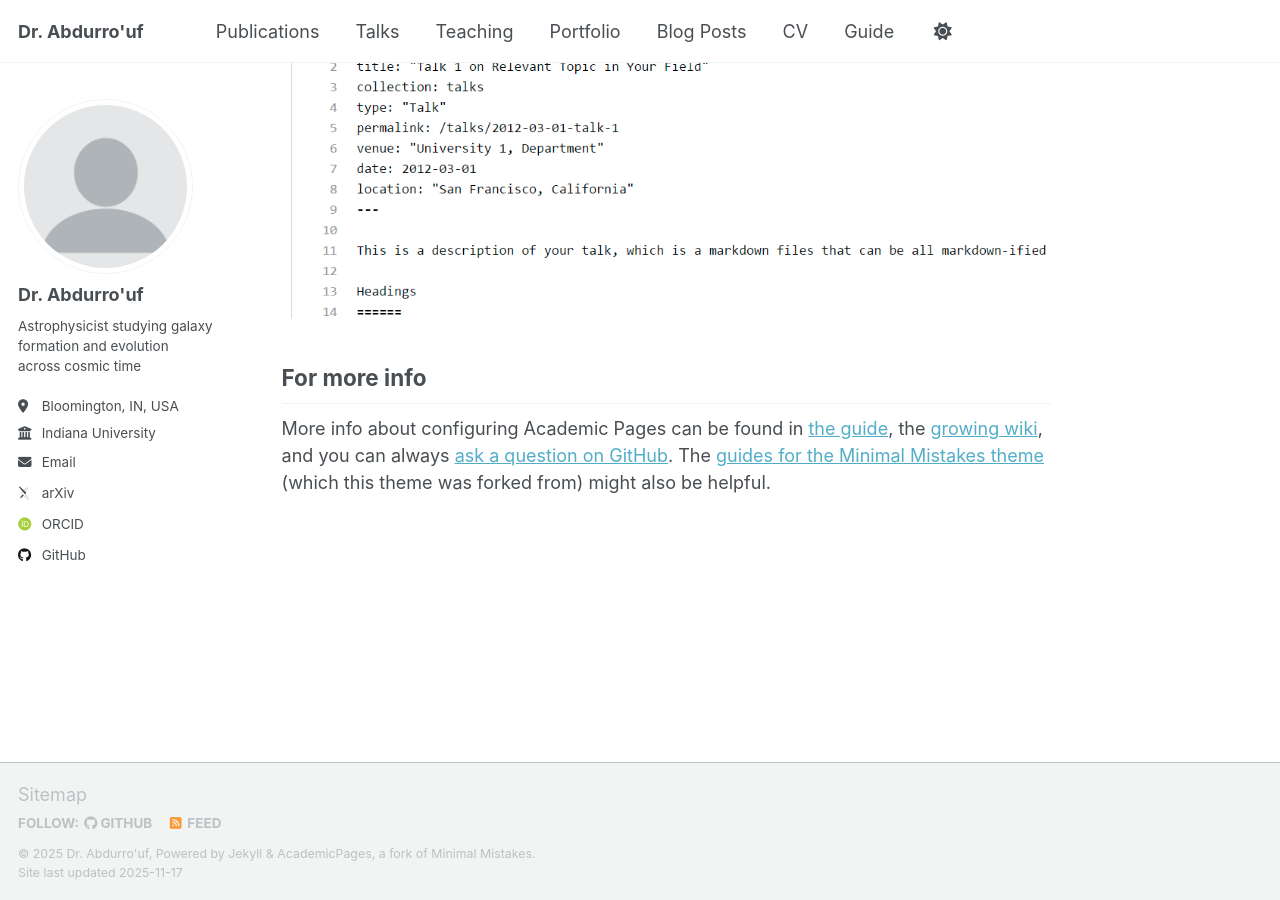
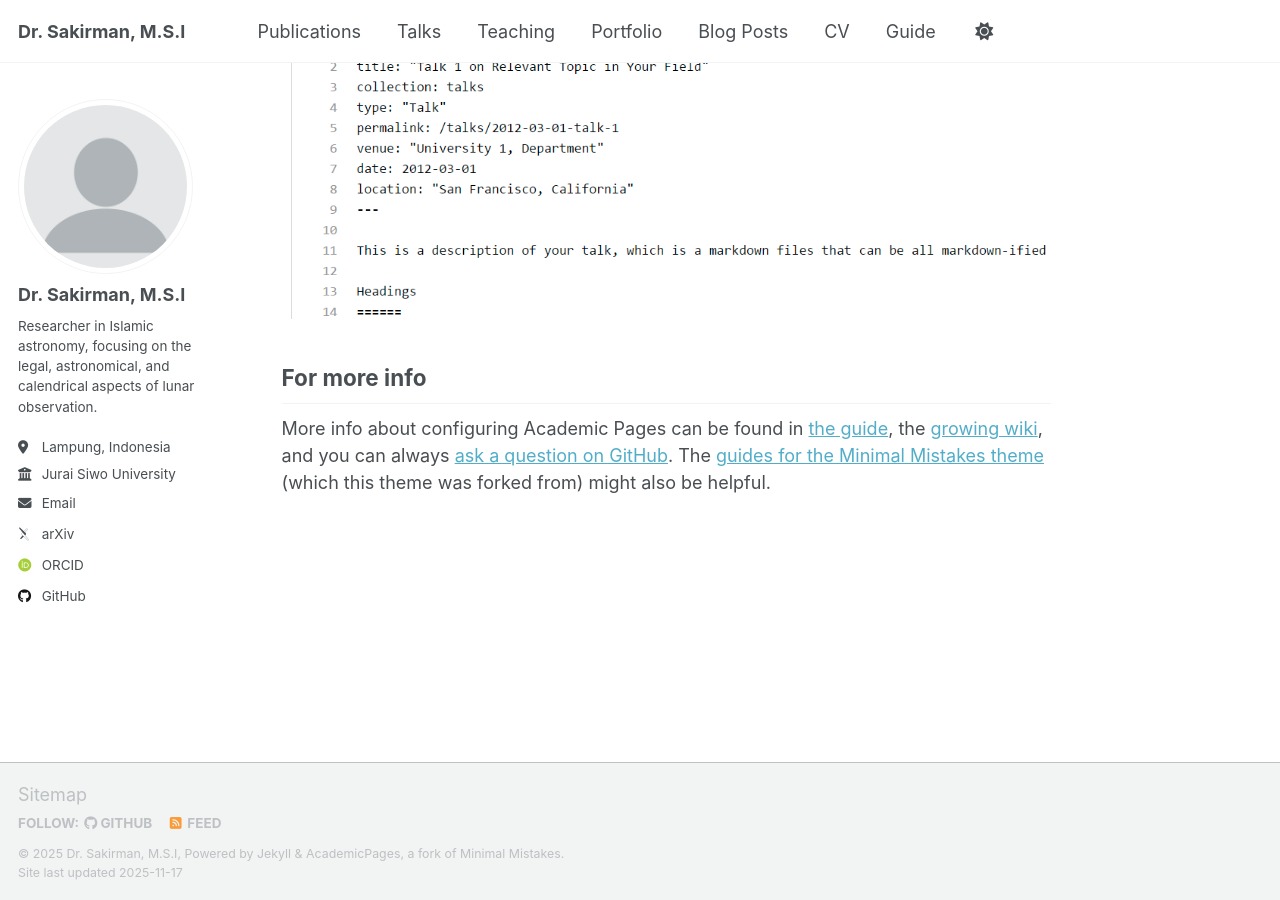
Before and after one commit to sakir-man/sakir-man.github.io, a Jekyll site: the page built from _pages/about.md, in a window 1280 px wide and 900 px high, scrolled down 2880 px. Built offline with Jekyll 4.4.1, drawn with Linux system fonts in a browser that asks for light colours; some web fonts are replaced; a script that is not in the unit is left out.

Commit message:
Update _config.yml

```diff
--- a/_config.yml
+++ b/_config.yml
@@ -9,10 +9,10 @@
 # Basic Site Settings
 locale                   : "en-US"
 site_theme               : "default"
-title                    : "Dr. Abdurro'uf"
+title                    : "Dr. Sakirman, M.S.I"
 title_separator          : "-"
-name                     : &name "Dr. Abdurro'uf"
-description              : &description "Astrophysicist studying galaxy formation and evolution across cosmic time"
+name                     : &name "Dr. Sakirman, M.S.I"
+description              : &description "Researcher in Islamic astronomy, focusing on the legal, astronomical, and calendrical aspects of lunar observation."
 url                      : https://sakir-man.github.io  # the base hostname & protocol for your site e.g. "https://[your GitHub username].github.io"
 baseurl                  : "" # the subpath of your site, e.g. "/blog"
 repository               : "sakir-man.github.io "
@@ -23,19 +23,19 @@ repository               : "sakir-man.github.io "
 author:
   # Biographic information
   avatar           : "profile.png"
-  name             : "Dr. Abdurro'uf"
+  name             : "Dr. Sakirman, M.S.I"
   pronouns         : # example: "she/her"
-  bio              : "Astrophysicist studying galaxy formation and evolution across cosmic time"
-  location         : "Bloomington, IN, USA"
-  employer         : "Indiana University"
+  bio              : "Researcher in Islamic astronomy, focusing on the legal, astronomical, and calendrical aspects of lunar observation."
+  location         : "Lampung, Indonesia"
+  employer         : "Jurai Siwo University"
   uri              : # URL
-  email            : "fnuabdur@iu.edu"
+  email            : "sakirman@metrouniv.ac.id"
 
   # Academic websites
-  arxiv            : "https://ui.adsabs.harvard.edu/search/p_=0&q=author%3A%22Abdurro'uf%22&sort=date%20desc%2C%20bibcode%20desc"
+  arxiv            : "https://sakirmanweb.blogspot.com/"
   googlescholar    : # URL
   impactstory      : # URL
-  orcid            : "https://orcid.org/0000-0002-5258-8761"
+  orcid            : "https://orcid.org/0000-0002-9867-6505"
   semantic         : # URL
   pubmed           : # URL
   researchgate     : # URL
```
